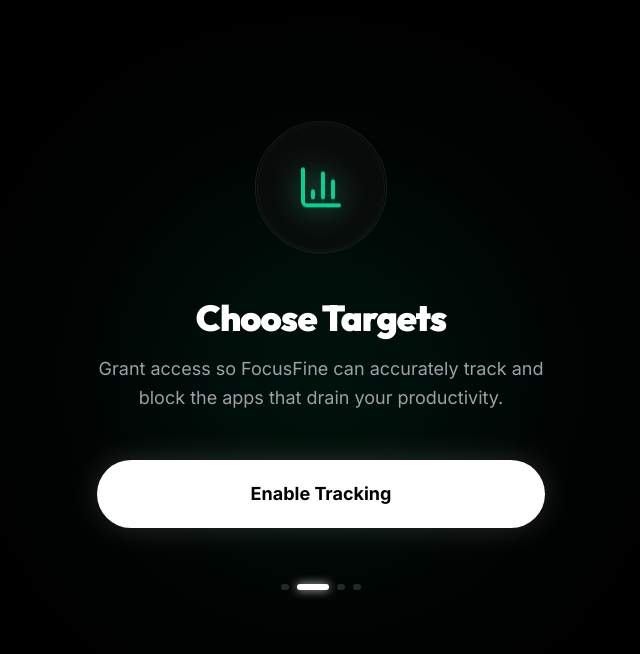
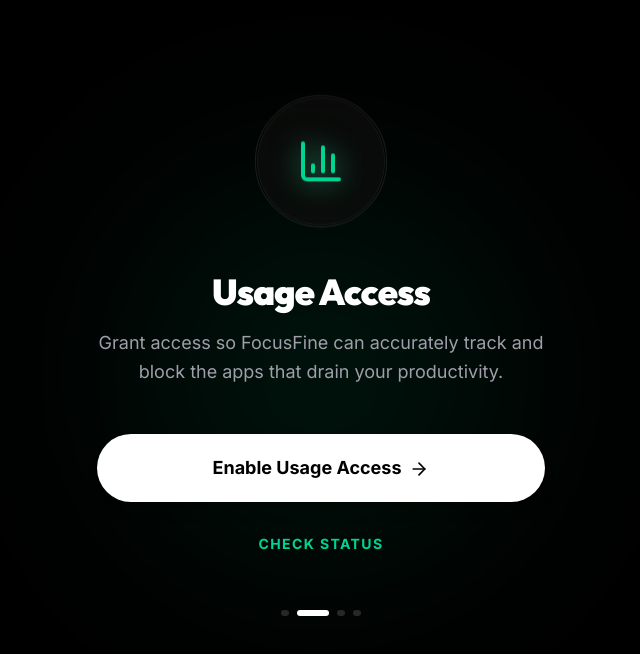
Before and after one commit to junaidmirza226-web/focusapp, a React (Vite) app: page / in a window 1280 px wide. Both pictures are taken after a click on the button "Begin Setup". Shown: the top 654 px of the page, without its empty margins (319-959 px from the left). Built offline with nearby package versions, Linux system fonts and the light colour scheme.

Commit message:
Final Lock fix: Robust foreground detection, improved permission check, and onboarding loop fix

```diff
--- a/src/App.tsx
+++ b/src/App.tsx
@@ -1,4 +1,4 @@
-import React, { useState, useEffect } from 'react';
+import React, { useState, useEffect, useCallback } from 'react';
 import {
   Smartphone,
   ShieldCheck,
@@ -33,6 +33,7 @@
       requestUsageAccess: () => void;
       requestOverlay: () => void;
       requestBatteryOptimization: () => void;
+      setOnboardingComplete: (complete: boolean) => void;
     };
   }
 }
@@ -191,20 +192,63 @@
 
 // ── Sub-Views ───────────────────────────────────────────────────────────────
 
-const OnboardingView = ({ onboardingStep, setOnboardingStep, setStep }: { onboardingStep: number, setOnboardingStep: React.Dispatch<React.SetStateAction<number>>, setStep: React.Dispatch<React.SetStateAction<AppState>> }) => {
+const OnboardingView = ({
+  onboardingStep,
+  setOnboardingStep,
+  setStep,
+  perms,
+  refreshPerms
+}: {
+  onboardingStep: number,
+  setOnboardingStep: React.Dispatch<React.SetStateAction<number>>,
+  setStep: React.Dispatch<React.SetStateAction<AppState>>,
+  perms: { usageAccess: boolean; overlay: boolean },
+  refreshPerms: () => void
+}) => {
   const steps = [
     { title: 'Extreme Focus.', description: 'Block distractions and reclaim your time. Set hard limits that give you back control over your attention.', icon: <Smartphone className="text-white drop-shadow-[0_0_15px_rgba(255,255,255,0.8)]" size={48} /> },
-    { title: 'Choose Targets', description: 'Grant access so FocusFine can accurately track and block the apps that drain your productivity.', icon: <BarChart3 className="text-emerald-400 drop-shadow-[0_0_15px_rgba(52,211,153,0.8)]" size={48} />, permission: 'Enable Tracking', action: () => window.Android?.requestUsageAccess() },
-    { title: 'Ironclad Lock', description: 'Allow us to overlay the lock screen over distractive apps instantly. No way back until the timer hits zero.', icon: <ShieldCheck className="text-blue-400 drop-shadow-[0_0_15px_rgba(96,165,250,0.8)]" size={48} />, permission: 'Enable Lock Screen', action: () => window.Android?.requestOverlay() },
+    {
+      title: 'Usage Access',
+      description: 'Grant access so FocusFine can accurately track and block the apps that drain your productivity.',
+      icon: <BarChart3 className="text-emerald-400 drop-shadow-[0_0_15px_rgba(52,211,153,0.8)]" size={48} />,
+      permission: perms.usageAccess ? 'Usage Access Granted' : 'Enable Usage Access',
+      isGranted: perms.usageAccess,
+      action: () => window.Android?.requestUsageAccess()
+    },
+    {
+      title: 'Ironclad Lock',
+      description: 'Allow us to overlay the lock screen over distractive apps instantly. No way back until the timer hits zero.',
+      icon: <ShieldCheck className="text-blue-400 drop-shadow-[0_0_15px_rgba(96,165,250,0.8)]" size={48} />,
+      permission: perms.overlay ? 'Overlay Granted' : 'Enable Lock Screen',
+      isGranted: perms.overlay,
+      action: () => window.Android?.requestOverlay()
+    },
     { title: 'Unstoppable Mode', description: 'To prevent any bypass, FocusFine runs persistently. This is your commitment to staying focused.', icon: <Zap className="text-amber-400 drop-shadow-[0_0_15px_rgba(251,191,36,0.8)]" size={48} />, permission: 'Enable Unstoppable Mode', action: () => window.Android?.requestBatteryOptimization() },
   ];
+
   const current = steps[onboardingStep];
   const isLast = onboardingStep === steps.length - 1;
 
-  const handlePermissionTap = () => {
-    current.action?.();
-    if (isLast) setStep('setup');
-    else setOnboardingStep(s => s + 1);
+  // Auto-advance if already granted
+  useEffect(() => {
+    if (onboardingStep > 0 && onboardingStep < 3 && current.isGranted) {
+      setTimeout(() => setOnboardingStep(s => s + 1), 600);
+    }
+  }, [perms, onboardingStep, current.isGranted]);
+
+  const handleNextTap = () => {
+    if (onboardingStep === 0) {
+      setOnboardingStep(1);
+    } else if (isLast) {
+      setStep('setup');
+    } else if (current.isGranted) {
+      setOnboardingStep(s => s + 1);
+    } else {
+      current.action?.();
+      // Start a polling check for 5 seconds to catch the permission grant
+      const interval = setInterval(refreshPerms, 1000);
+      setTimeout(() => clearInterval(interval), 5000);
+    }
   };
 
   return (
@@ -223,14 +267,27 @@
         <h1 className="text-4xl font-black tracking-tight mb-4 text-white font-outfit">{current.title}</h1>
         <p className="text-zinc-400 text-lg mb-12 leading-relaxed">{current.description}</p>
         <div className="space-y-4">
-          {current.permission ? (
-            <Button onClick={handlePermissionTap} ariaLabel={current.permission} className="w-full py-5 text-lg shadow-[0_0_30px_rgba(255,255,255,0.15)]">{current.permission}</Button>
-          ) : (
-            <Button onClick={() => setOnboardingStep(1)} ariaLabel="Begin Setup" className="w-full py-5 text-lg shadow-[0_0_30px_rgba(255,255,255,0.15)]">Begin Setup <ArrowRight size={20} /></Button>
+          <Button
+            onClick={handleNextTap}
+            ariaLabel={current.permission || "Next"}
+            className={`w-full py-5 text-lg shadow-lg ${current.isGranted ? 'bg-emerald-500 text-black' : ''}`}
+          >
+            {current.permission || (isLast ? "Complete Setup" : "Begin Setup")}
+            {!current.isGranted && !isLast && onboardingStep > 0 && <ArrowRight size={20} className="inline ml-2" />}
+          </Button>
+
+          {!current.isGranted && onboardingStep > 0 && onboardingStep < 3 && (
+            <button
+              onClick={refreshPerms}
+              className="text-emerald-400 text-sm font-bold uppercase tracking-widest mt-4 hover:text-emerald-300"
+            >
+              Check Status
+            </button>
           )}
+
           <div className="flex justify-center gap-2 mt-10">
             {steps.map((_, i) => (
-              <div key={i} className={`h-1.5 rounded-full transition-all duration-300 ${i === onboardingStep ? 'w-8 bg-white shadow-[0_0_10px_rgba(255,255,255,0.8)]' : 'w-2 bg-zinc-800'}`} />
+              <div key={i} className={`h-1.5 rounded-full transition-all duration-300 ${i === onboardingStep ? 'w-8 bg-white shadow-xl' : 'w-2 bg-zinc-800'}`} />
             ))}
           </div>
         </div>
@@ -283,13 +340,13 @@
                         aria-label={`Daily limit for ${app.appName} in minutes`}
                         title={`Set daily limit for ${app.appName}`}
                         onChange={e => updateLimit(app.packageName, parseInt(e.target.value) || 1)}
-                        className="w-12 bg-transparent border-b border-zinc-600 focus:border-emerald-400 outline-none text-sm font-medium text-white p-0 text-center" />
+                        className="w-12 bg-transparent border-b border-zinc-600 focus:border-emerald-400 outline-none text-sm font-medium text-white p-0 text-center shadow-none" />
                       <span className="text-xs text-zinc-500 uppercase font-bold tracking-wider">min / day</span>
                     </div>
                   )}
                 </div>
               </div>
-              <div className={`w-7 h-7 rounded-full border-2 flex items-center justify-center transition-all ${app.isSelected ? 'bg-emerald-500 border-emerald-500 shadow-[0_0_15px_rgba(16,185,129,0.5)]' : 'border-zinc-700'}`}>
+              <div className={`w-7 h-7 rounded-full border-2 flex items-center justify-center transition-all ${app.isSelected ? 'bg-emerald-500 border-emerald-500 shadow-lg' : 'border-zinc-700'}`}>
                 {app.isSelected && <CheckCircle2 size={16} className="text-black" />}
               </div>
             </motion.div>
@@ -297,7 +354,7 @@
         </div>
       )}
       <div className="fixed bottom-0 left-0 w-full p-6 bg-gradient-to-t from-black via-black to-transparent z-20">
-        <Button disabled={selectedCount === 0 || loadingApps} onClick={finishSetup} ariaLabel="Finish Setup" className="w-full py-5 text-lg shadow-[0_0_30px_rgba(255,255,255,0.1)]">
+        <Button disabled={selectedCount === 0 || loadingApps} onClick={finishSetup} ariaLabel="Finish Setup" className="w-full py-5 text-lg shadow-xl">
           {selectedCount === 0 ? 'Select at least one' : `Engage Lock on ${selectedCount} App${selectedCount > 1 ? 's' : ''}`}
         </Button>
       </div>
@@ -310,23 +367,25 @@
   stats,
   weeklyData,
   setStep,
-  setMonitoredApps
+  setMonitoredApps,
+  toggleStrictMode
 }: {
   monitoredApps: MonitoredApp[],
   stats: DashboardStats,
   weeklyData: WeeklyStatDay[],
   setStep: React.Dispatch<React.SetStateAction<AppState>>,
-  setMonitoredApps: React.Dispatch<React.SetStateAction<MonitoredApp[]>>
+  setMonitoredApps: React.Dispatch<React.SetStateAction<MonitoredApp[]>>,
+  toggleStrictMode: (enabled: boolean) => void
 }) => {
   const scoreSign = stats.scoreDiffVsYesterday >= 0 ? '+' : '';
   const timeSavedHrs = (stats.timeSavedMinutes / 60).toFixed(1);
 
   return (
     <div className="max-w-2xl mx-auto px-6 py-12 pb-32 relative">
-      <div className="fixed top-[-10%] left-[-10%] w-[120%] h-[50vh] bg-[radial-gradient(ellipse_at_top,_var(--tw-gradient-stops))] from-emerald-900/20 via-black to-black pointer-events-none z-0" />
+      <div className="fixed top-[-10%] left-[-10%] w-[120%] h-[50vh] bg-top-glow pointer-events-none z-0" />
       <header className="flex items-center justify-between mb-10 relative z-10">
         <div className="flex items-center gap-3">
-          <div className="w-10 h-10 rounded-xl bg-gradient-to-br from-emerald-400 to-emerald-600 flex items-center justify-center shadow-[0_0_20px_rgba(52,211,153,0.4)]">
+          <div className="w-10 h-10 rounded-xl bg-gradient-to-br from-emerald-400 to-emerald-600 flex items-center justify-center shadow-lg">
             <Zap size={20} className="text-black" />
           </div>
           <h1 className="text-2xl font-black text-white font-outfit uppercase tracking-tight">FocusFine</h1>
@@ -336,6 +395,15 @@
           <span className="text-[10px] font-bold text-zinc-400 uppercase tracking-widest">Ironclad Active</span>
         </div>
       </header>
+
+      <div className="flex justify-end mb-4 relative z-10">
+        <button
+          onClick={() => toggleStrictMode(!stats.strictMode)}
+          className={`px-4 py-2 rounded-full text-xs font-bold transition-all border ${stats.strictMode ? 'bg-red-500/20 border-red-500 text-red-500 shadow-glow-red' : 'bg-zinc-900 border-zinc-700 text-zinc-500'}`}
+        >
+          {stats.strictMode ? 'STRICT MODE ACTIVE' : 'ENABLE STRICT MODE'}
+        </button>
+      </div>
 
       <div className="grid grid-cols-1 md:grid-cols-2 gap-4 mb-8 relative z-10">
         <div className="p-8 rounded-[2.5rem] bg-white text-black shadow-[0_20px_50px_rgba(255,255,255,0.1)] relative overflow-hidden group">
@@ -423,8 +491,8 @@
         <h2 className="text-xl font-bold mb-6 flex items-center gap-3 text-white font-outfit">
           <BarChart3 size={20} className="text-zinc-500" /> Executive summary
         </h2>
-        <StreakCard days={stats.streakDays} />
-        <WeeklyTrend data={weeklyData} />
+        <streakCard days={stats.streakDays} />
+        <weeklyTrend data={weeklyData} />
       </div>
     </div>
   );
@@ -436,6 +504,9 @@
   const [step, setStep] = useState<AppState>('loading');
   const [onboardingStep, setOnboardingStep] = useState(0);
 
+  // Permissions state
+  const [perms, setPerms] = useState({ usageAccess: false, overlay: false });
+
   // Setup screen state
   const [installedApps, setInstalledApps] = useState<InstalledApp[]>([]);
   const [loadingApps, setLoadingApps] = useState(false);
@@ -445,23 +516,39 @@
   const [stats, setStats] = useState<DashboardStats>(DEFAULT_STATS);
   const [weeklyData, setWeeklyData] = useState<WeeklyStatDay[]>([]);
 
-  useEffect(() => {
+  const refreshPerms = useCallback(() => {
     if (window.Android) {
       try {
-        const perms = JSON.parse(window.Android.isPermissionsGranted());
-        if (perms.onboardingComplete) {
-          const apps = JSON.parse(window.Android.getMonitoredApps());
-          setStep(apps.length > 0 ? 'dashboard' : 'setup');
-        } else {
-          setStep('onboarding');
-        }
+        const p = JSON.parse(window.Android.isPermissionsGranted());
+        setPerms({ usageAccess: p.usageAccess, overlay: p.overlay });
+        return p;
       } catch (e) {
+        return null;
+      }
+    }
+    return null;
+  }, []);
+
+  useEffect(() => {
+    const p = refreshPerms();
+    if (p) {
+      if (p.onboardingComplete) {
+        const apps = JSON.parse(window.Android!.getMonitoredApps());
+        setStep(apps.length > 0 ? 'dashboard' : 'setup');
+      } else {
         setStep('onboarding');
       }
     } else {
       setTimeout(() => setStep('onboarding'), 800);
     }
-  }, []);
+  }, [refreshPerms]);
+
+  // Re-check permissions when app window gains focus
+  useEffect(() => {
+    const handleFocus = () => refreshPerms();
+    window.addEventListener('focus', handleFocus);
+    return () => window.removeEventListener('focus', handleFocus);
+  }, [refreshPerms]);
 
   const loadSetupApps = () => {
     setLoadingApps(true);
@@ -525,8 +612,16 @@
     const selected = installedApps.filter(a => a.isSelected);
     if (window.Android) {
       selected.forEach(app => window.Android!.saveApp(app.packageName, app.limitMinutes, app.appName));
+      window.Android.setOnboardingComplete(true);
     }
     setStep('dashboard');
+  };
+
+  const toggleStrictMode = (enabled: boolean) => {
+    if (window.Android) {
+      window.Android.setStrictMode(enabled);
+      setStats(prev => ({ ...prev, strictMode: enabled }));
+    }
   };
 
   if (step === 'loading') {
@@ -543,9 +638,34 @@
     <div className="min-h-screen bg-black text-white font-sans selection:bg-emerald-500/30 selection:text-white">
       <AnimatePresence mode="wait">
         <motion.div key={step} initial={{ opacity: 0 }} animate={{ opacity: 1 }} exit={{ opacity: 0 }} className="min-h-screen">
-          {step === 'onboarding' && <OnboardingView onboardingStep={onboardingStep} setOnboardingStep={setOnboardingStep} setStep={setStep} />}
-          {step === 'setup' && <SetupView installedApps={installedApps} loadingApps={loadingApps} toggleApp={toggleApp} updateLimit={updateLimit} finishSetup={finishSetup} />}
-          {step === 'dashboard' && <DashboardView monitoredApps={monitoredApps} stats={stats} weeklyData={weeklyData} setStep={setStep} setMonitoredApps={setMonitoredApps} />}
+          {step === 'onboarding' && (
+            <OnboardingView
+              onboardingStep={onboardingStep}
+              setOnboardingStep={setOnboardingStep}
+              setStep={setStep}
+              perms={perms}
+              refreshPerms={refreshPerms}
+            />
+          )}
+          {step === 'setup' && (
+            <SetupView
+              installedApps={installedApps}
+              loadingApps={loadingApps}
+              toggleApp={toggleApp}
+              updateLimit={updateLimit}
+              finishSetup={finishSetup}
+            />
+          )}
+          {step === 'dashboard' && (
+            <DashboardView
+              monitoredApps={monitoredApps}
+              stats={stats}
+              weeklyData={weeklyData}
+              setStep={setStep}
+              setMonitoredApps={setMonitoredApps}
+              toggleStrictMode={toggleStrictMode}
+            />
+          )}
         </motion.div>
       </AnimatePresence>
     </div>
```
Also changed, not shown: 2 other files (tests, documents, lock files or other folders).
